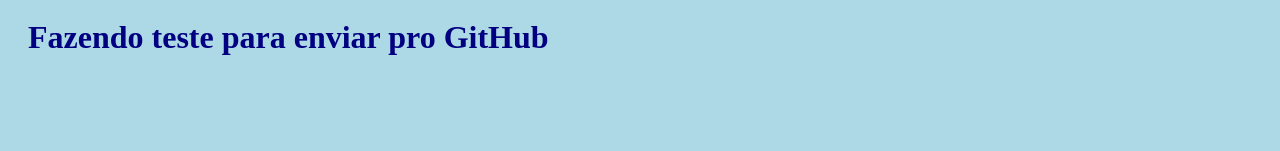
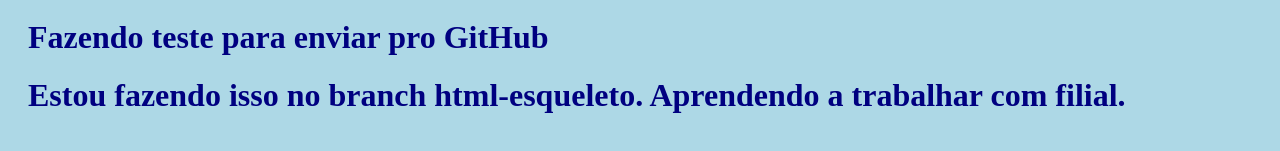
Before and after one commit to maiconlucio/Hello-World2, a plain HTML site: page index.html in a window 1280 px wide. Shown: the part 261-412 px from the top of the page. Drawn offline with Linux system fonts and the light colour scheme.

Commit message:
Update index.html
Essa descpricao foi feita na aprendizagem de filial

```diff
--- a/index.html
+++ b/index.html
@@ -13,5 +13,6 @@
 <div><img src="img_hello_git.jpg" alt="Hello Git" style="width:100%;max-width:640px"></div>
 <h1>Fazendo teste para extrair do GitHub</h1>
 <h1>Fazendo teste para enviar pro GitHub</h1>
+<h1>Estou fazendo isso no branch html-esqueleto. Aprendendo a trabalhar  com filial.</h1>
 </body>
 </html>
```
